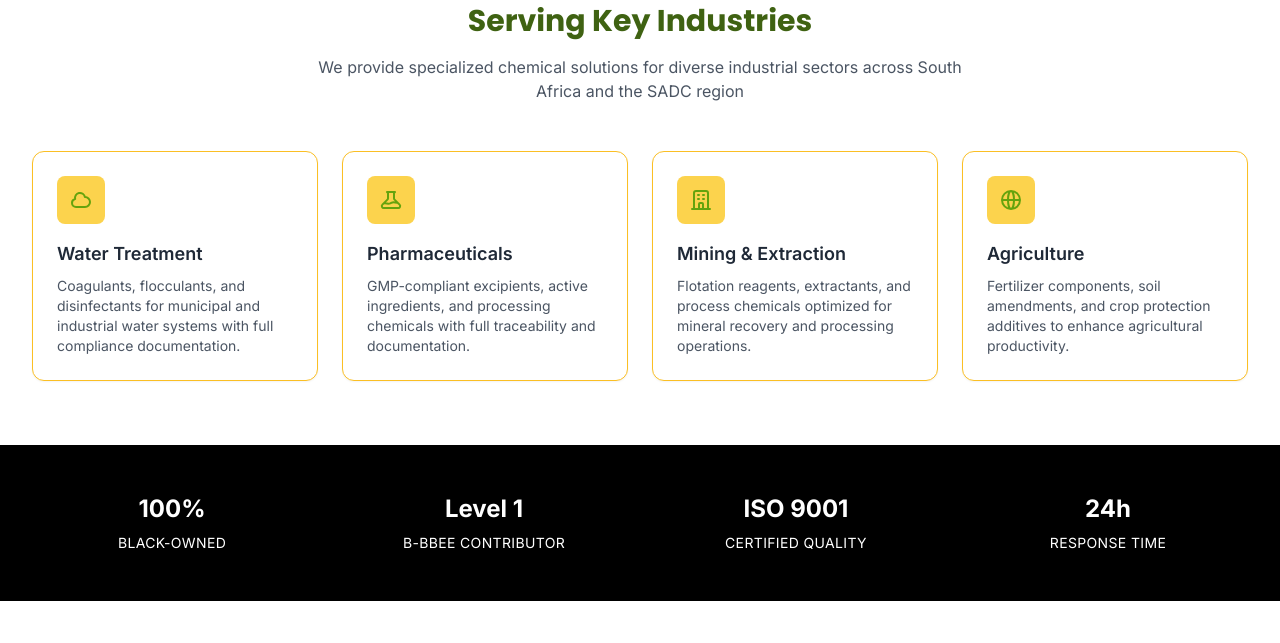
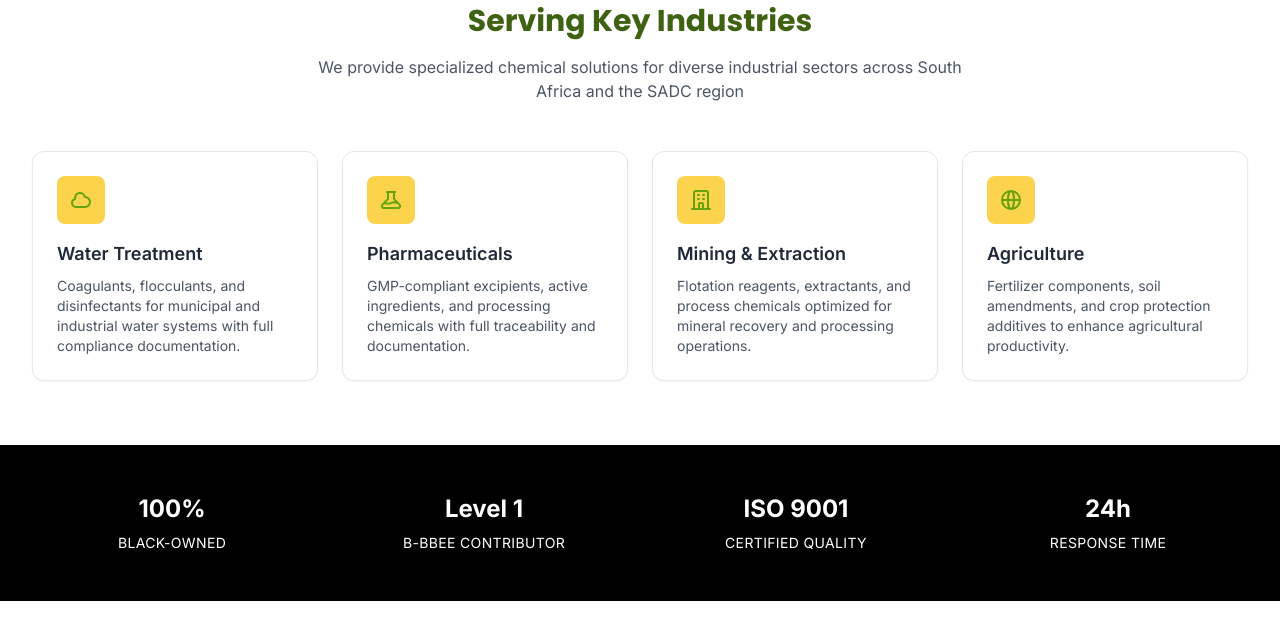
Before and after one commit to KamzaManyama/Shangura-Chemicals, a plain HTML site: page index.html in a window 1280 px wide. Shown: the part 900-1543 px from the top of the page. Drawn offline with nearby package versions, Linux system fonts and the light colour scheme; files whose address does not match are found by name.

Commit message:
boarder removal

```diff
--- a/index.html
+++ b/index.html
@@ -85,7 +85,7 @@
       </div>
 
       <div class="grid md:grid-cols-2 lg:grid-cols-4 gap-6">
-        <div class="group bg-white p-6 rounded-xl border border-[#fbbf24] shadow-sm hover:shadow-md transition-all hover:-translate-y-1">
+        <div class="group bg-white p-6 rounded-xl border shadow-sm hover:shadow-md transition-all hover:-translate-y-1">
           <div class="w-12 h-12 rounded-lg bg-[#fcd34d] flex items-center justify-center text-primary-600 mb-4 group-hover:bg-primary-100 transition-colors">
             <svg xmlns="http://www.w3.org/2000/svg" class="h-6 w-6" fill="none" viewBox="0 0 24 24" stroke="currentColor">
               <path stroke-linecap="round" stroke-linejoin="round" stroke-width="2" d="M3 15a4 4 0 004 4h9a5 5 0 10-.1-9.999 5.002 5.002 0 10-9.78 2.096A4.001 4.001 0 003 15z" />
@@ -95,7 +95,7 @@
           <p class="text-sm text-gray-600">Coagulants, flocculants, and disinfectants for municipal and industrial water systems with full compliance documentation.</p>
         </div>
 
-        <div class="group bg-white p-6 rounded-xl border border-[#fbbf24]  shadow-sm hover:shadow-md transition-all hover:-translate-y-1">
+        <div class="group bg-white p-6 rounded-xl border   shadow-sm hover:shadow-md transition-all hover:-translate-y-1">
           <div class="w-12 h-12 rounded-lg bg-[#fcd34d] flex items-center justify-center text-primary-600 mb-4 group-hover:bg-primary-100 transition-colors">
             <svg xmlns="http://www.w3.org/2000/svg" class="h-6 w-6" fill="none" viewBox="0 0 24 24" stroke="currentColor">
               <path stroke-linecap="round" stroke-linejoin="round" stroke-width="2" d="M19.428 15.428a2 2 0 00-1.022-.547l-2.387-.477a6 6 0 00-3.86.517l-.318.158a6 6 0 01-3.86.517L6.05 15.21a2 2 0 00-1.806.547M8 4h8l-1 1v5.172a2 2 0 00.586 1.414l5 5c1.26 1.26.367 3.414-1.415 3.414H4.828c-1.782 0-2.674-2.154-1.414-3.414l5-5A2 2 0 009 10.172V5L8 4z" />
@@ -105,7 +105,7 @@
           <p class="text-sm text-gray-600">GMP-compliant excipients, active ingredients, and processing chemicals with full traceability and documentation.</p>
         </div>
 
-        <div class="group bg-white p-6 rounded-xl border border-[#fbbf24]  shadow-sm hover:shadow-md transition-all hover:-translate-y-1">
+        <div class="group bg-white p-6 rounded-xl border  shadow-sm hover:shadow-md transition-all hover:-translate-y-1">
           <div class="w-12 h-12 rounded-lg bg-[#fcd34d] flex items-center justify-center text-primary-600 mb-4 group-hover:bg-primary-100 transition-colors">
             <svg xmlns="http://www.w3.org/2000/svg" class="h-6 w-6" fill="none" viewBox="0 0 24 24" stroke="currentColor">
               <path stroke-linecap="round" stroke-linejoin="round" stroke-width="2" d="M19 21V5a2 2 0 00-2-2H7a2 2 0 00-2 2v16m14 0h2m-2 0h-4m-9 0H3m2 0h4M9 7h1m-1 4h1m4-4h1m-1 4h1m-5 10v-5a1 1 0 011-1h2a1 1 0 011 1v5m-4 0h4" />
@@ -115,7 +115,7 @@
           <p class="text-sm text-gray-600">Flotation reagents, extractants, and process chemicals optimized for mineral recovery and processing operations.</p>
         </div>
 
-        <div class="group bg-white p-6 rounded-xl border border-[#fbbf24]  shadow-sm hover:shadow-md transition-all hover:-translate-y-1">
+        <div class="group bg-white p-6 rounded-xl border   shadow-sm hover:shadow-md transition-all hover:-translate-y-1">
           <div class="w-12 h-12 rounded-lg bg-[#fcd34d] flex items-center justify-center text-primary-600 mb-4 group-hover:bg-primary-100 transition-colors">
             <svg xmlns="http://www.w3.org/2000/svg" class="h-6 w-6" fill="none" viewBox="0 0 24 24" stroke="currentColor">
               <path stroke-linecap="round" stroke-linejoin="round" stroke-width="2" d="M21 12a9 9 0 01-9 9m9-9a9 9 0 00-9-9m9 9H3m9 9a9 9 0 01-9-9m9 9c1.657 0 3-4.03 3-9s-1.343-9-3-9m0 18c-1.657 0-3-4.03-3-9s1.343-9 3-9m-9 9a9 9 0 019-9" />
```
